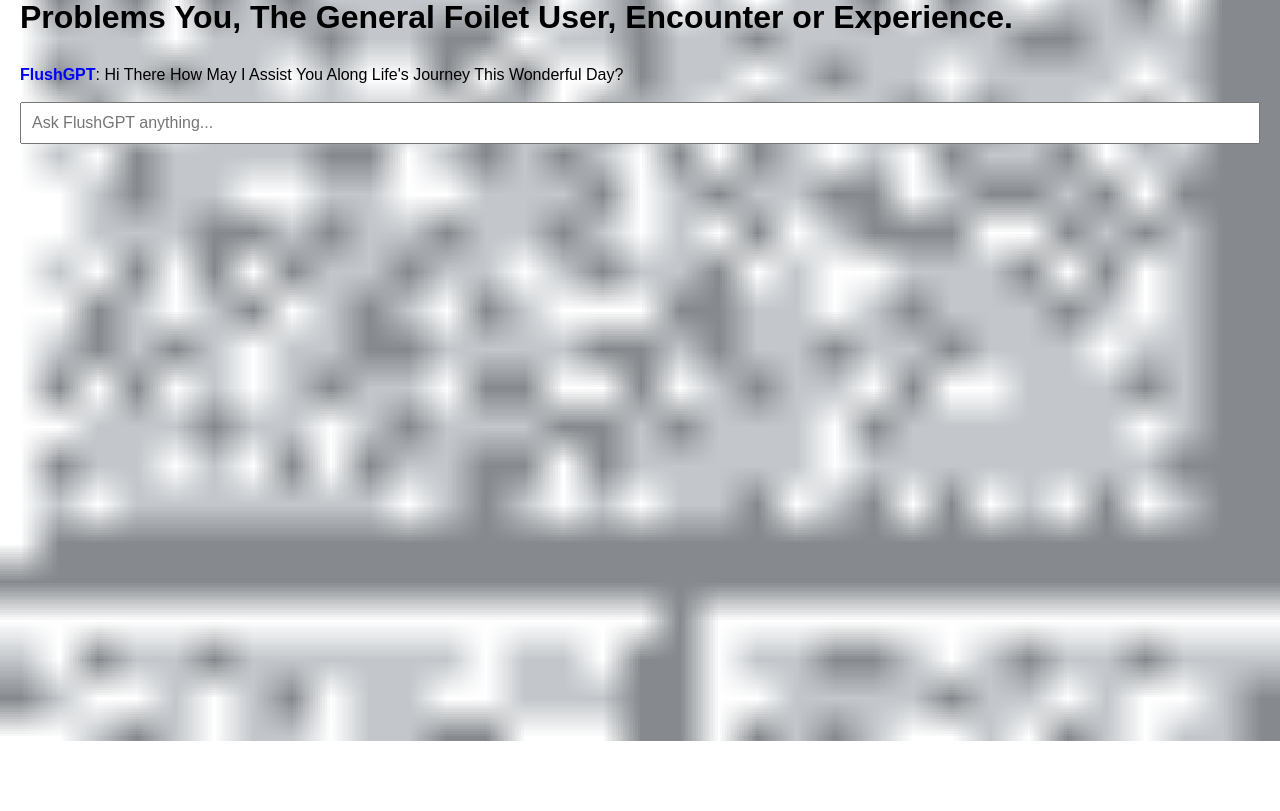
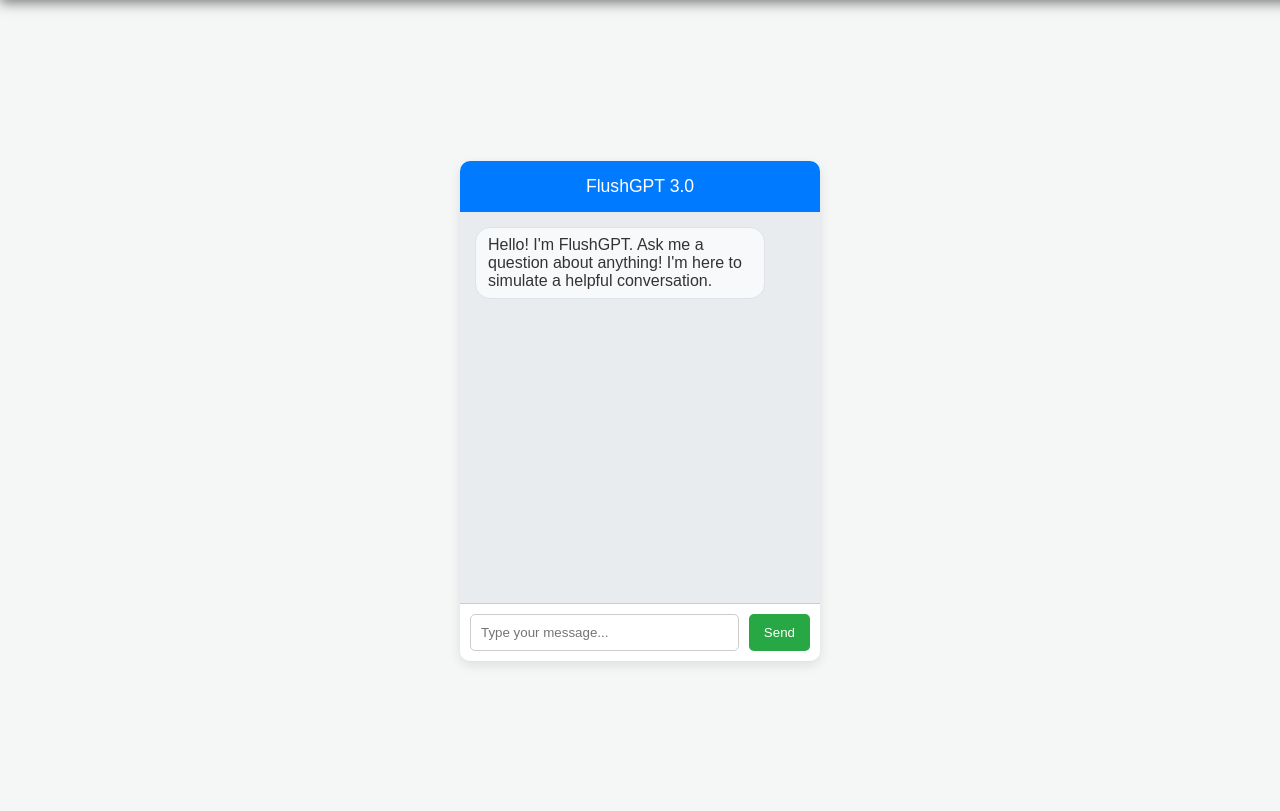
Before and after one commit to tj-commits/tj-commits.github.io, a plain HTML site: page chatbot.html in a window 1280 px wide. Shown: the part 59-870 px from the top of the page. Before the commit the page ends 800 px from the top, so only its background shows below. Drawn offline with Linux system fonts and the light colour scheme.

Commit message:
Copilot is thinking...

```diff
--- a/chatbot.html
+++ b/chatbot.html
@@ -1,4 +1,4 @@
-<!DOCTYPE html>
+<!-- <!DOCTYPE html>
 <html lang="en">
 <head>
   <meta charset="UTF-8" />
@@ -227,4 +227,38 @@ console.log(answer)
 }
   </script>
 </body>
+</html> -->
+<!DOCTYPE html>
+<html lang="en">
+<head>
+    <meta charset="UTF-8">
+    <meta name="viewport" content="width=device-width, initial-scale=1.0">
+    <title>FlushGPT 3.0</title>
+    <link rel="stylesheet" href="style.css">
+        <link rel="stylesheet" href="global.css">
+</head>
+
+<body><header class="global-header">
+    <a href="/flushgpt/" class="header-title">FLUSHGPT™ SUITE</a>
+    </header>
+    <div class="chat-container">
+        <div class="chat-header">
+            FlushGPT 3.0
+
+        </div>
+        <div class="chat-messages" id="chat-messages">
+            <div class="message bot-message">
+                Hello! I'm FlushGPT. Ask me a question about anything! I'm here to simulate a helpful conversation.
+            </div>
+            <div class="message bot-message typing-indicator" id="typing-indicator" style="display: none;">
+    ...
+</div>
+        </div>
+        <div class="chat-input-area">
+            <input type="text" id="user-input" placeholder="Type your message...">
+            <button id="send-button">Send</button>
+        </div>
+    </div>
+    <script src="script.js"></script>
+</body>
 </html>
```
